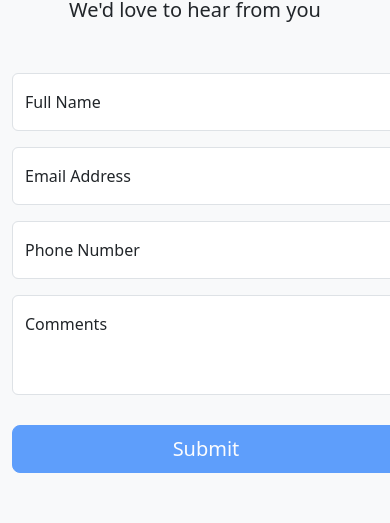
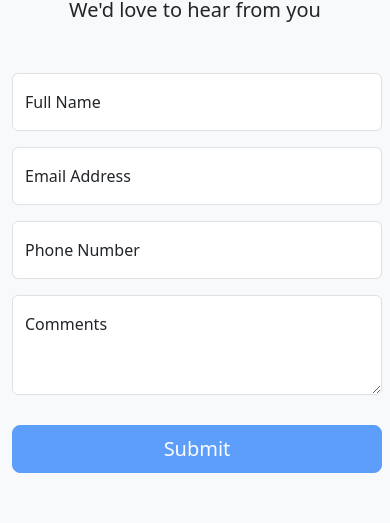
Before and after one commit to ElvinMeherremli/hm_bootstraptask1, a plain HTML site: page index.html in a window 390 px wide. Shown: the part 4765-5288 px from the top of the page. Drawn offline with nearby package versions, Linux system fonts and the light colour scheme.

Commit message:
Update style.css

```diff
--- a/style.css
+++ b/style.css
@@ -118,6 +118,14 @@ form button {
     }
 }
 
+@media screen and (max-width: 400px) {
+     form {
+        width: 370px;
+        margin: 0 auto;
+    }
+}
+
+
 footer {
     height: 120px;
     width: 100%;
```
